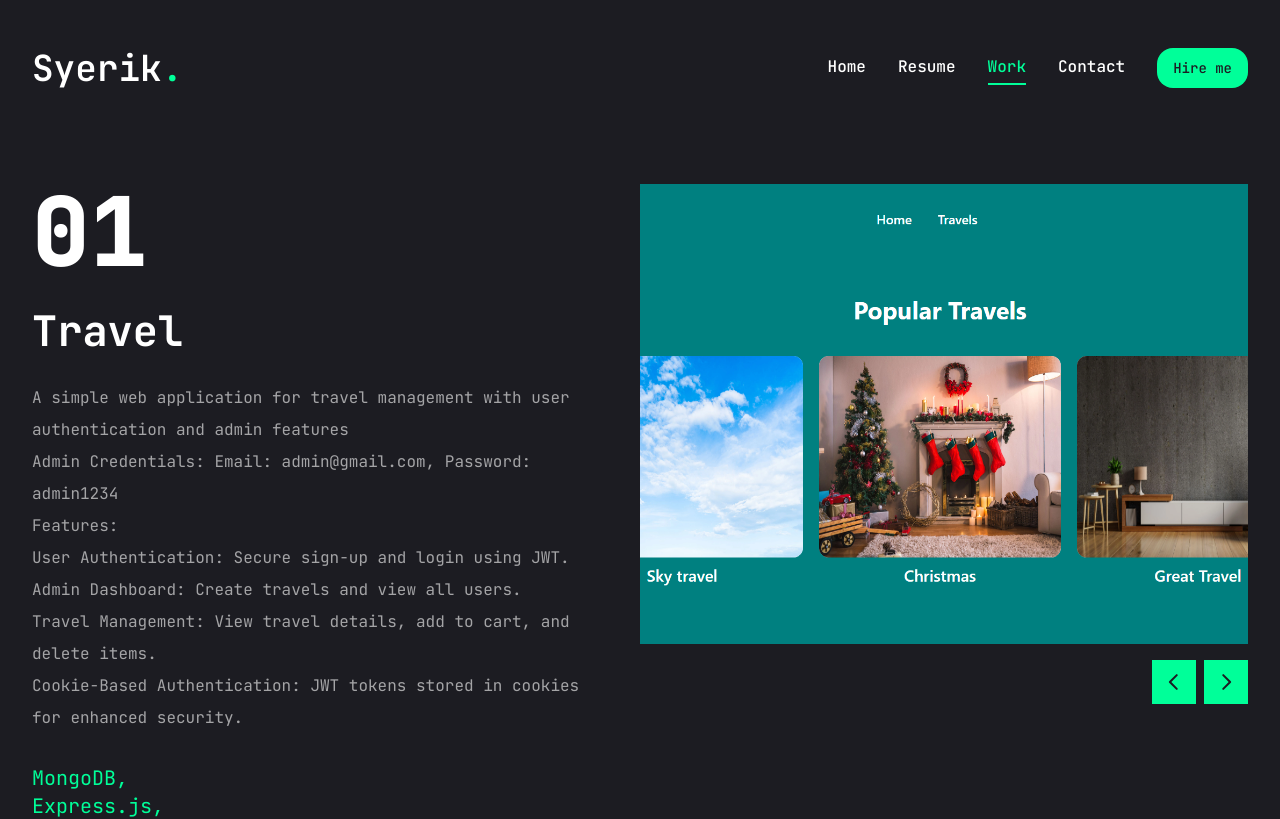
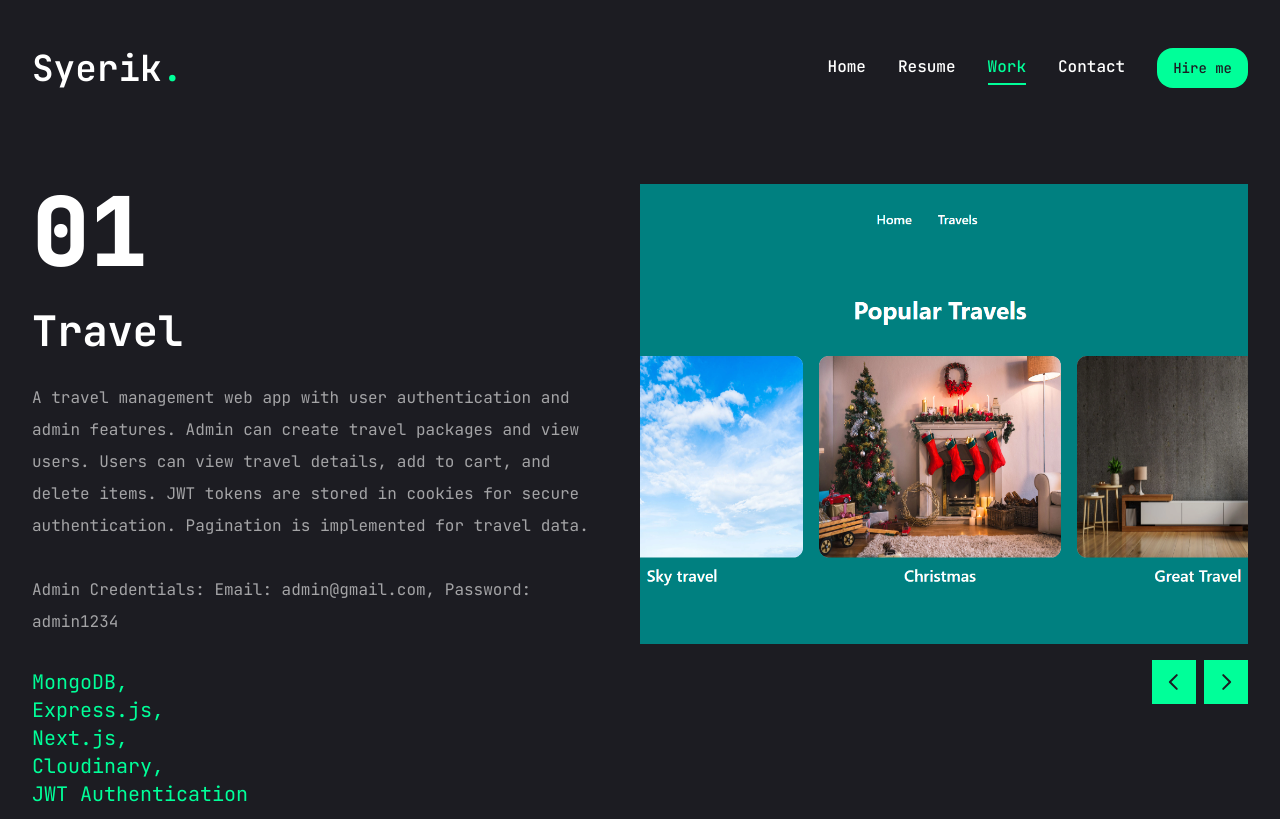
Before and after one commit to syerikkh/portfolio, a Next.js app: page /work in a window 1280 px wide. Shown: the top 819 px of the page. Built offline with nearby package versions, Linux system fonts and the light colour scheme.

Commit message:
changed work project

```diff
--- a/app/work/page.jsx
+++ b/app/work/page.jsx
@@ -22,21 +22,12 @@ const projects = [
     title: "project 2",
     description: (
       <>
-        A simple web application for travel management with user authentication
-        and admin features
-        <br />
+        A travel management web app with user authentication and admin features.
+        Admin can create travel packages and view users. Users can view travel
+        details, add to cart, and delete items. JWT tokens are stored in cookies
+        for secure authentication. Pagination is implemented for travel data.
+        <br /> <br />
         Admin Credentials: Email: admin@gmail.com, Password: admin1234
-        <br></br>
-        Features:
-        <br></br>
-        User Authentication: Secure sign-up and login using JWT.
-        <br></br>
-        Admin Dashboard: Create travels and view all users.
-        <br></br>
-        Travel Management: View travel details, add to cart, and delete items.
-        <br></br>
-        Cookie-Based Authentication: JWT tokens stored in cookies for enhanced
-        security.
       </>
     ),
     stack: [
```
